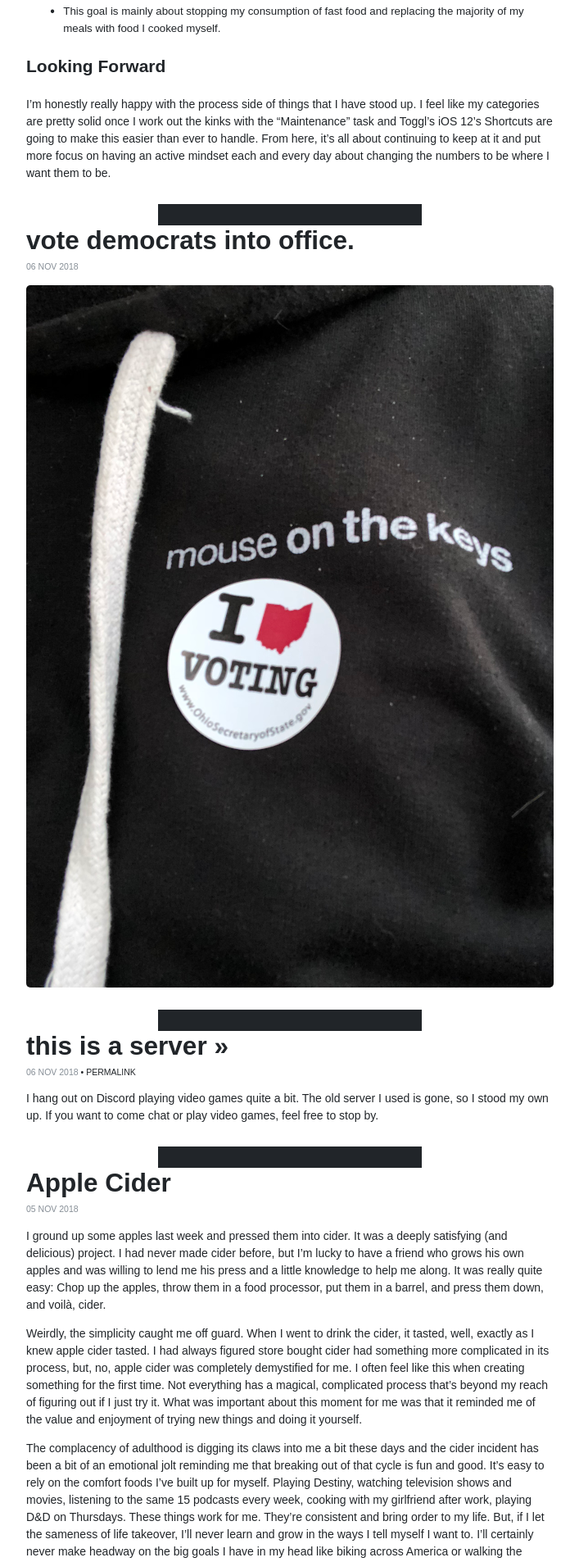
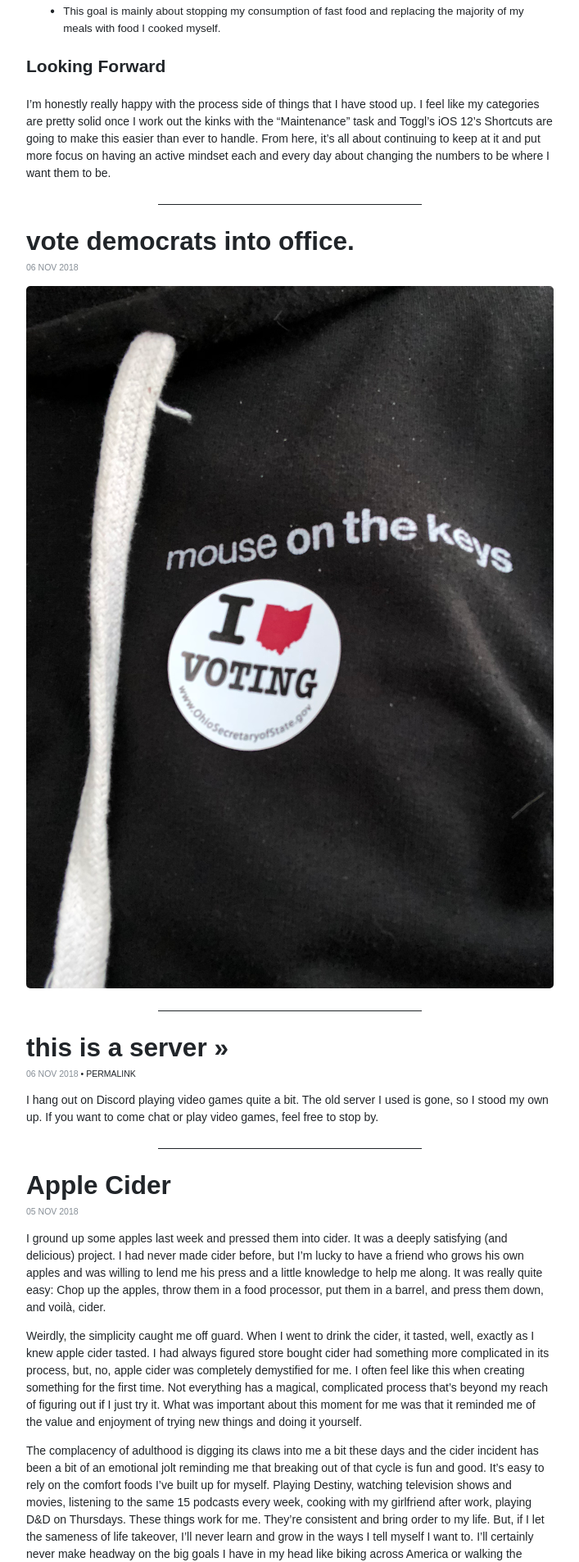
Before and after one commit to thisisamatthew/thisisamatthew.github.io, a Jekyll site: the page built from index.html, in a window 1280 px wide. Shown: the part 3607-5513 px from the top of the page at 82% size, without its empty margins (286-993 px from the left). Built offline with Jekyll 4.4.1, drawn with Linux system fonts in a browser that asks for light colours; the list of posts is cut into pages by our own code.

Commit message:
Update _site.scss

```diff
--- a/_sass/_site.scss
+++ b/_sass/_site.scss
@@ -256,6 +256,9 @@
     background-color: $base-color;
     width: 50%;
     margin: auto;
+}
+
+.bottom-space {
     padding: 2%;
 }
 
```
